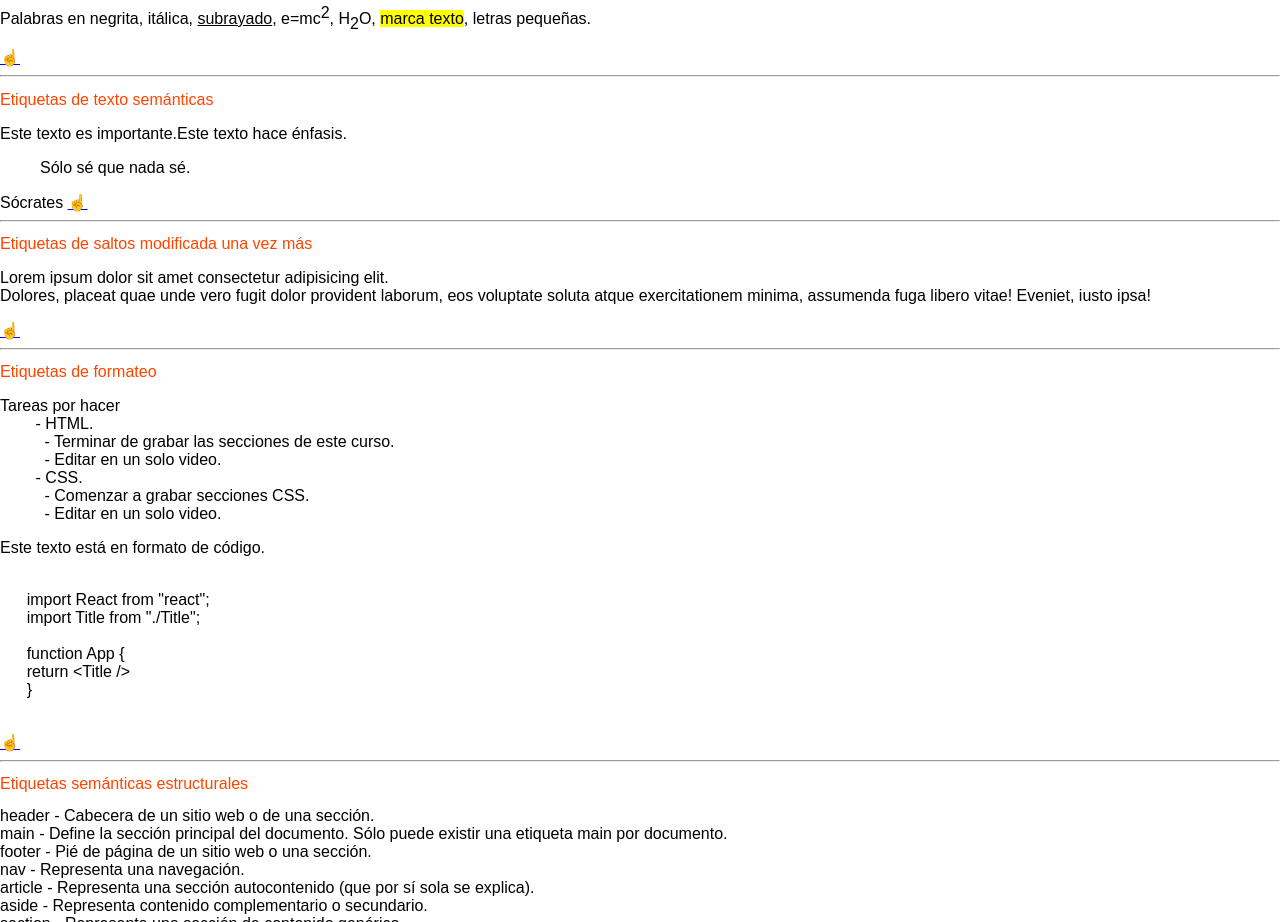
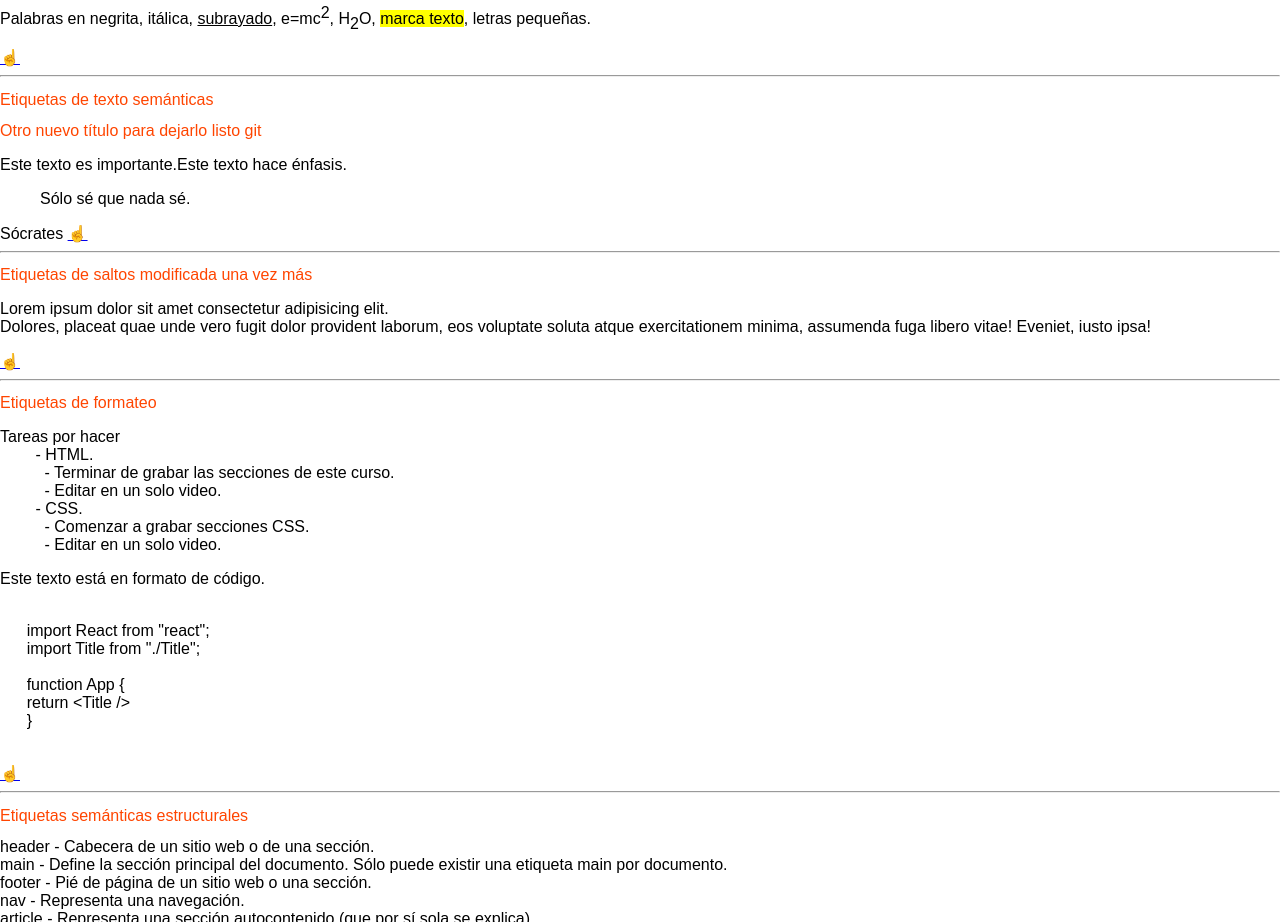
Before and after one commit to mk1871/my_app_webflow, a plain HTML site: page index.html in a window 1280 px wide. Shown: the part 1080-2002 px from the top of the page. Drawn offline with Linux system fonts and the light colour scheme.

Commit message:
Prepare v1.0.2

```diff
--- a/assets/scripts.js
+++ b/assets/scripts.js
@@ -1 +1,2 @@
 console.log("Hola, aprendiendo a invocar código JavaScript desde HTML.");
+console.log("Ajustes finales realizados.");
--- a/index.html
+++ b/index.html
@@ -144,6 +144,9 @@
 
     <hr />
     <h2 id="etiquetas-texto-semanticas">Etiquetas de texto semánticas</h2>
+    <h2 id="etiquetas-texto-semanticas">
+      Otro nuevo título para dejarlo listo git
+    </h2>
     <p>
       <strong>Este texto es importante</strong>.<em
         >Este texto hace énfasis.</em
```
